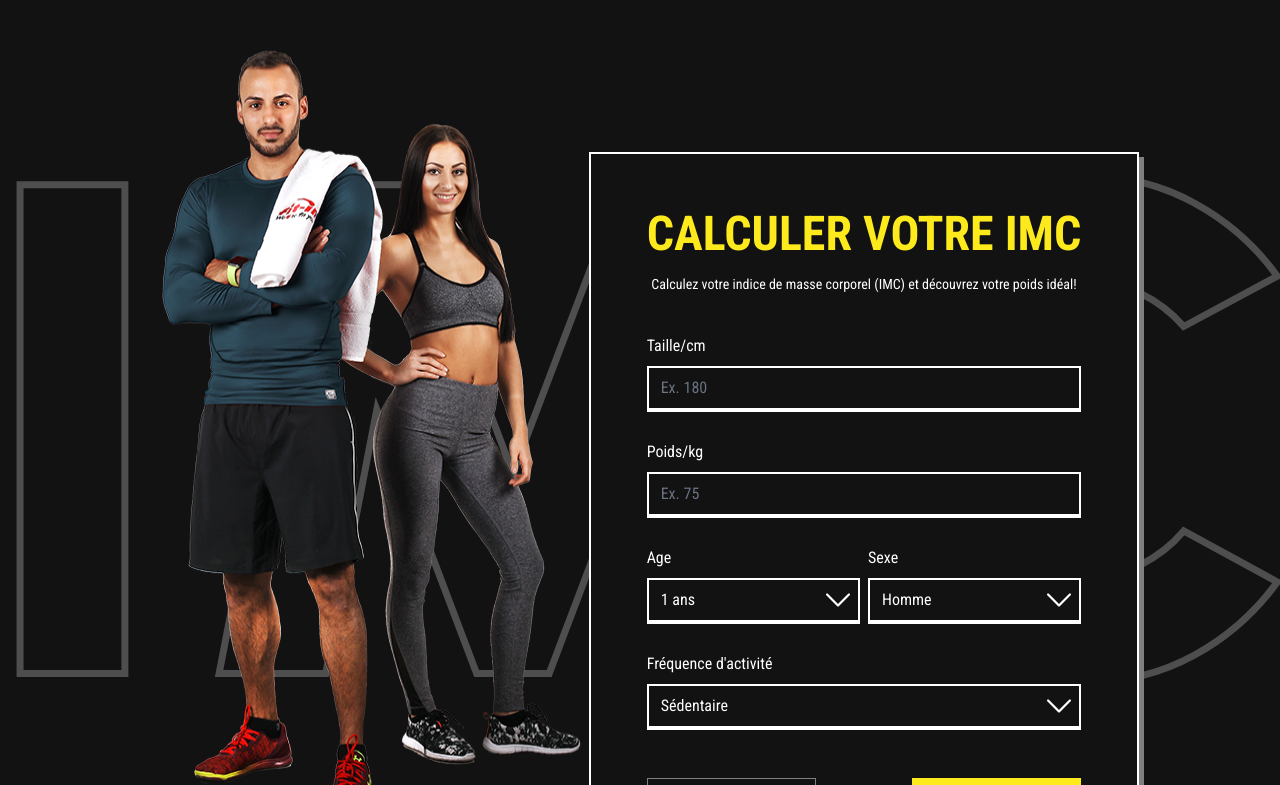
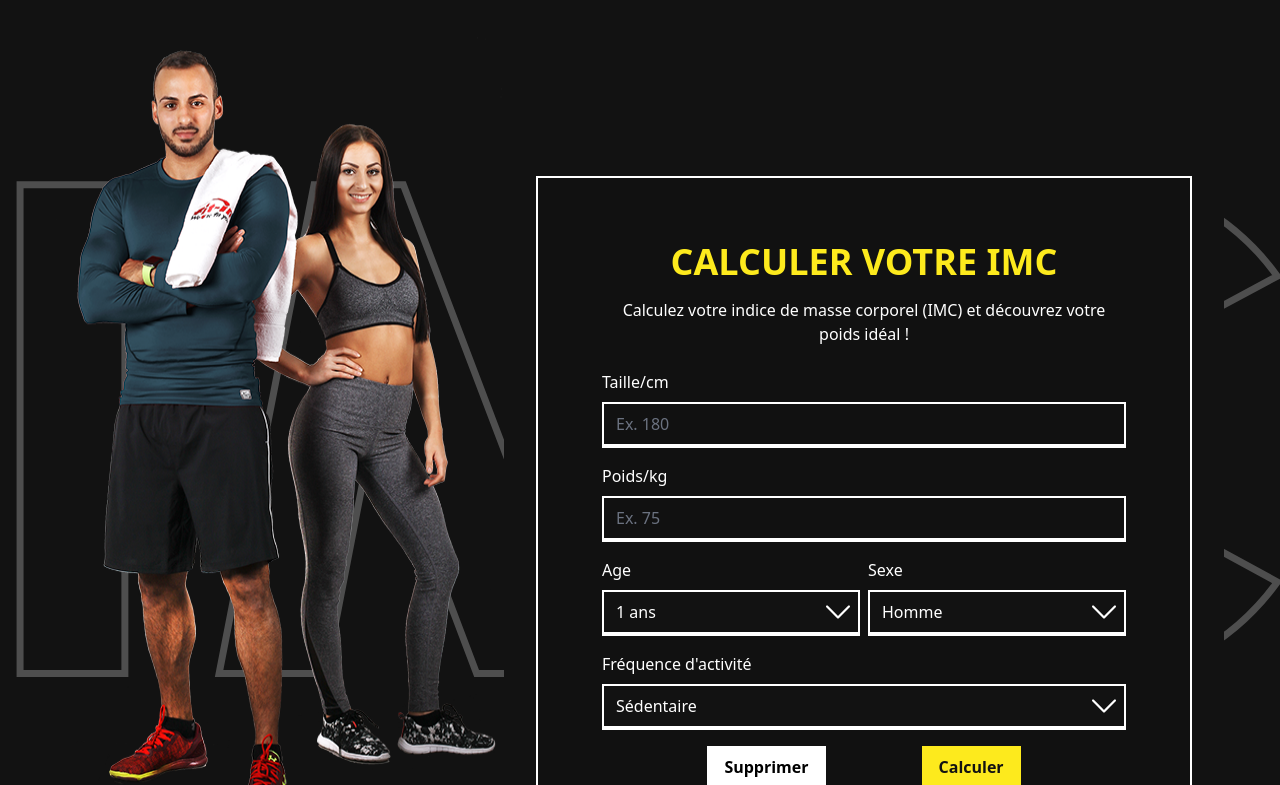
Before and after one commit to medazizktata/Arena-gym-website, a React (Vite) app in the folder Arena-gym-website/: page /home in a window 1280 px wide. Shown: the part 2595-3380 px from the top of the page. Built offline with nearby package versions, Linux system fonts and the light colour scheme.

Commit message:
2 IMC forms

```diff
--- a/Arena-gym-website/src/pages/Home/IMCSection.jsx
+++ b/Arena-gym-website/src/pages/Home/IMCSection.jsx
@@ -1,5 +1,6 @@
 import BackgroundText from "../../components/BackgroundText";
 import ButtonYellow from "../../components/Buttons/ButtonYellow";
+import IMCFormBedis from "./form_imc";
 import IMCForm from "./FormIMC";
 
 function IMCSection() {
@@ -24,7 +25,8 @@ function IMCSection() {
             className=""
           />
           <div className="transform translate-y-20">
-            <IMCForm />
+            {/* <IMCForm /> */}
+            <IMCFormBedis/>
           </div>
         </div>
       </div>
```
Also changed, not shown: Arena-gym-website/src/pages/Home/form_imc.jsx (+2 -13 lines).
